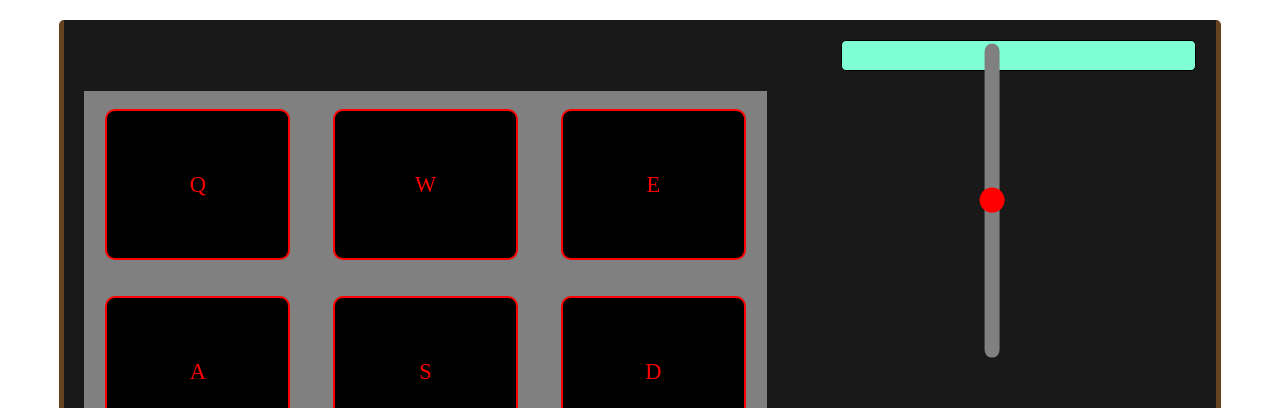
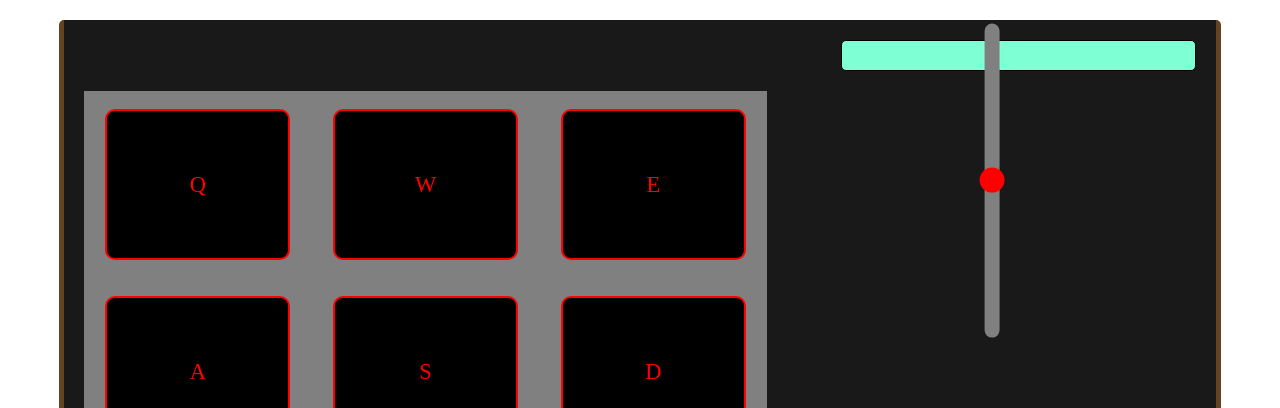
Before and after one commit to domotord90/react-drum, a React (Create React App) app: page / in a window 1280 px wide. Shown: the top 408 px of the page. Built offline with nearby package versions, Linux system fonts and the light colour scheme.

Commit message:
style changes

```diff
--- a/src/styles/App.css
+++ b/src/styles/App.css
@@ -70,6 +70,7 @@
 
   .volume-control {
     width: 70%;
+    top: 80px;
   }
 }
 
```
